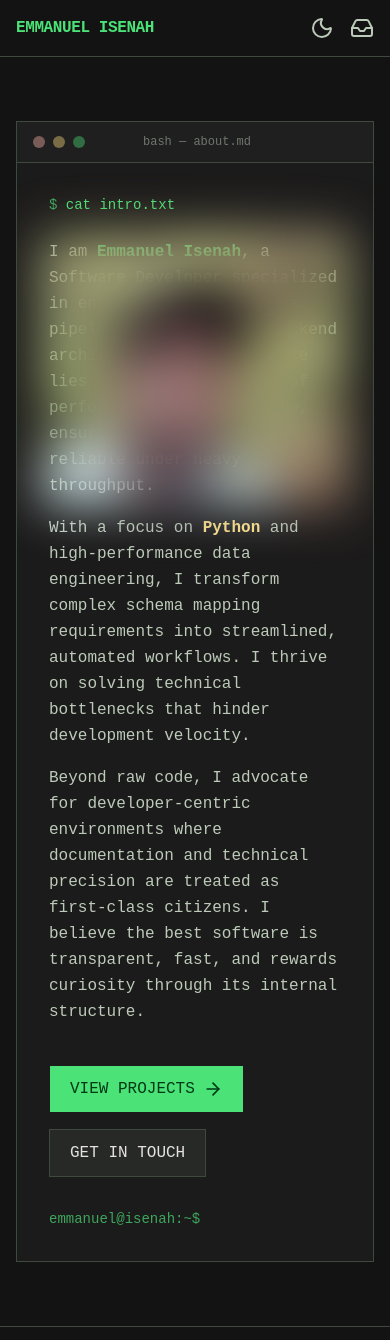
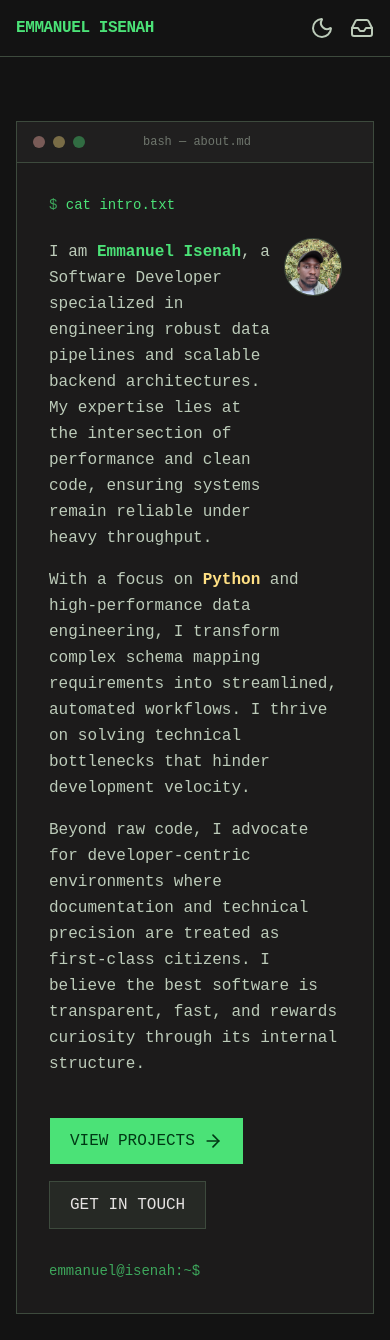
Before and after one commit to Armadillidiid/portfolio, a React (Vite) app: page / in a window 390 px wide. Shown: the top 1340 px of the page. Built offline with nearby package versions, Linux system fonts and the light colour scheme.

Commit message:
refactor: restructure about hero as tk-blog-style avatar grid

```diff
--- a/src/components/about/hero-section.tsx
+++ b/src/components/about/hero-section.tsx
@@ -11,31 +11,54 @@ export function HeroSection() {
 
       <div className="space-y-4 text-base text-muted-foreground leading-relaxed">
         <div className="relative grid grid-cols-1 items-start gap-6 md:grid-cols-[minmax(0,1fr)_19rem] md:gap-8">
+          <div>
+            <div className="flex items-start justify-between gap-3">
               <p>
                 I am <span className="text-primary font-bold">Emmanuel Isenah</span>, a Software
                 Developer specialized in engineering robust data pipelines and scalable backend
                 architectures. My expertise lies at the intersection of performance and clean code,
                 ensuring systems remain reliable under heavy throughput.
               </p>
+              <div className="md:hidden shrink-0">
+                <div className="relative overflow-hidden h-14 w-14 rounded-[9999px] ring-1 ring-border">
+                  <img
+                    src="/pfp.webp"
+                    alt="Portrait of Emmanuel Isenah"
+                    width={56}
+                    height={56}
+                    loading="eager"
+                    decoding="async"
+                    className="relative z-10 block !m-0 h-full w-full object-cover"
+                  />
+                </div>
+              </div>
+            </div>
+            <p className="mt-4">
+              With a focus on <span className="text-secondary font-semibold">Python</span> and
+              high-performance data engineering, I transform complex schema mapping requirements
+              into streamlined, automated workflows. I thrive on solving technical bottlenecks that
+              hinder development velocity.
+            </p>
+            <p className="mt-4">
+              Beyond raw code, I advocate for developer-centric environments where documentation and
+              technical precision are treated as first-class citizens. I believe the best software
+              is transparent, fast, and rewards curiosity through its internal structure.
+            </p>
+          </div>
+          <div className="hidden md:block">
+            <div className="relative overflow-hidden aspect-square w-full rounded-[1.5rem] ring-1 ring-border">
               <img
                 src="/pfp.webp"
                 alt="Portrait of Emmanuel Isenah"
                 width={720}
                 height={960}
-            className="pointer-events-none absolute inset-0 z-0 !m-0 h-full w-full scale-[1.04] object-cover blur-xl transition-opacity duration-500 ease-out md:relative md:z-10 md:block md:!m-0 md:h-full md:w-full md:object-cover md:rounded-[8px]"
+                loading="eager"
+                decoding="async"
+                className="relative z-10 block !m-0 h-full w-full object-cover"
               />
             </div>
-        <p>
-          With a focus on <span className="text-secondary font-semibold">Python</span> and
-          high-performance data engineering, I transform complex schema mapping requirements into
-          streamlined, automated workflows. I thrive on solving technical bottlenecks that hinder
-          development velocity.
-        </p>
-        <p>
-          Beyond raw code, I advocate for developer-centric environments where documentation and
-          technical precision are treated as first-class citizens. I believe the best software is
-          transparent, fast, and rewards curiosity through its internal structure.
-        </p>
+          </div>
+        </div>
       </div>
 
       <div className="pt-4 flex flex-wrap gap-4">
```
Lines whose indentation alone changed are shown as unchanged.
